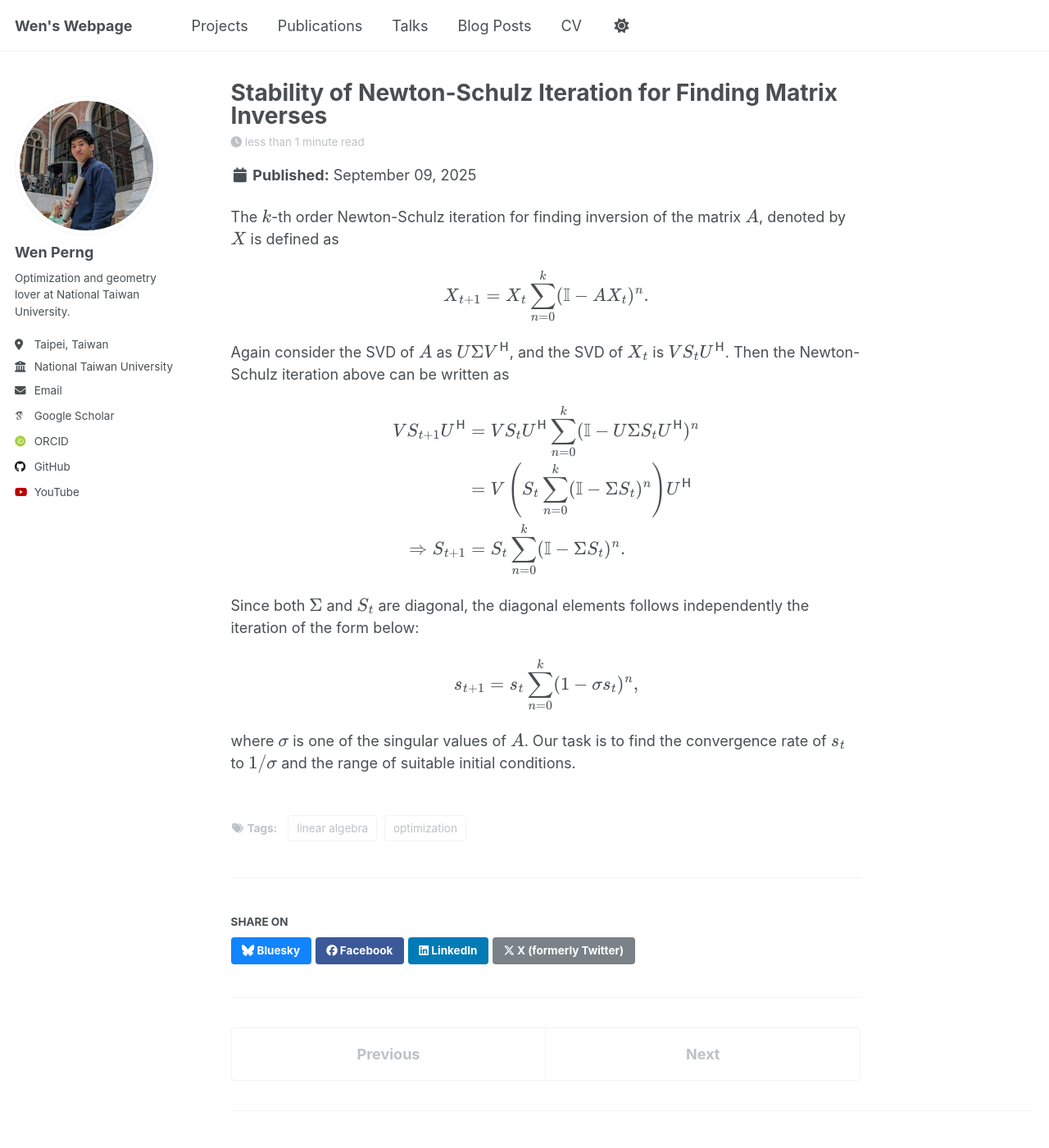
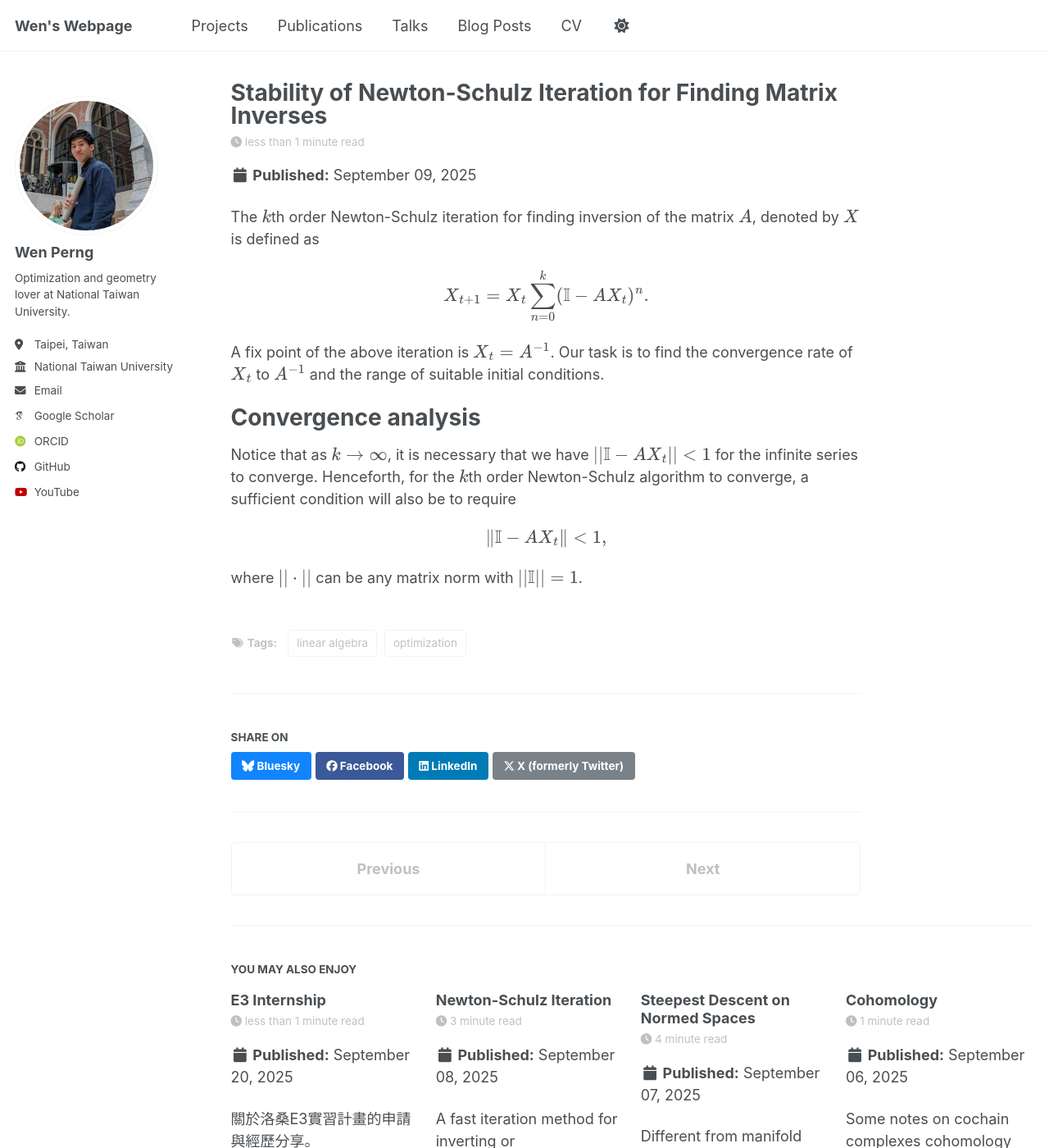
Before and after one commit to WenPerng/WenPerng.github.io, a Jekyll site: the page built from _posts/2025-09-09-blog-post.md, in a window 1280 px wide and 1400 px high. Shown: the whole window at 82% size. Built offline with Jekyll 4.4.1, drawn with Linux system fonts in a browser that asks for light colours; some web fonts are replaced; a script that is not in the unit is left out.

Commit message:
norm in sentence

```diff
--- a/_posts/2025-09-09-blog-post.md
+++ b/_posts/2025-09-09-blog-post.md
@@ -8,7 +8,7 @@
 excerpt: "This post discusses the stability of the order k Newton-Schulz iteration for finding matrix inverses."
 ---
 
-The \\(k\\)-th order Newton-Schulz iteration for finding inversion of the matrix \\(A\\), denoted by \\(X\\) is defined as
+The \\(k\\)th order Newton-Schulz iteration for finding inversion of the matrix \\(A\\), denoted by \\(X\\) is defined as
 <p>
 
 $$
@@ -16,23 +16,14 @@
 $$
 </p>
 
-Again consider the SVD of \\(A\\) as \\(U\Sigma V^{\mathsf{H}}\\), and the SVD of \\(X_{t}\\) is \\(VS_tU^{\mathsf{H}}\\). Then the Newton-Schulz iteration above can be written as
+A fix point of the above iteration is \\(X_t = A^{-1}\\). Our task is to find the convergence rate of \\(X_t\\) to \\(A^{-1}\\) and the range of suitable initial conditions.
+
+# Convergence analysis
+Notice that as \\(k\rightarrow\infty\\), it is necessary that we have \\(||\mathbb{I} - AX_t|| < 1\\) for the infinite series to converge. Henceforth, for the \\(k\\)th order Newton-Schulz algorithm to converge, a sufficient condition will also be to require
 <p>
 
 $$
-\begin{align*}
-    VS_{t+1}U^{\mathsf{H}} &= VS_{t}U^{\mathsf{H}} \sum_{n=0}^{k} (\mathbb{I} - U\Sigma S_{t}U^{\mathsf{H}})^n \\
-    &= V \left(S_t \sum_{n=0}^{k} (\mathbb{I} - \Sigma S_{t})^n \right) U^{\mathsf{H}} \\
-    \Rightarrow S_{t+1} &= S_t \sum_{n=0}^{k} (\mathbb{I} - \Sigma S_{t})^n.
-\end{align*}
+\|\mathbb{I} - AX_t\| < 1,
 $$
 </p>
-
-Since both \\(\Sigma\\) and \\(S_t\\) are diagonal, the diagonal elements follows independently the iteration of the form below:
-<p>
-
-$$
-s_{t+1} = s_t \sum_{n=0}^{k} (1-\sigma s_{t})^n,
-$$
-</p>
-where \\(\sigma\\) is one of the singular values of \\(A\\). Our task is to find the convergence rate of \\(s_t\\) to \\(1/\sigma\\) and the range of suitable initial conditions.
+where \\(||\cdot||\\) can be any matrix norm with \\(||\mathbb{I}|| = 1\\).
```
Also changed, not shown: _posts/2025-09-07-blog-post.md (+1 -1 lines).
